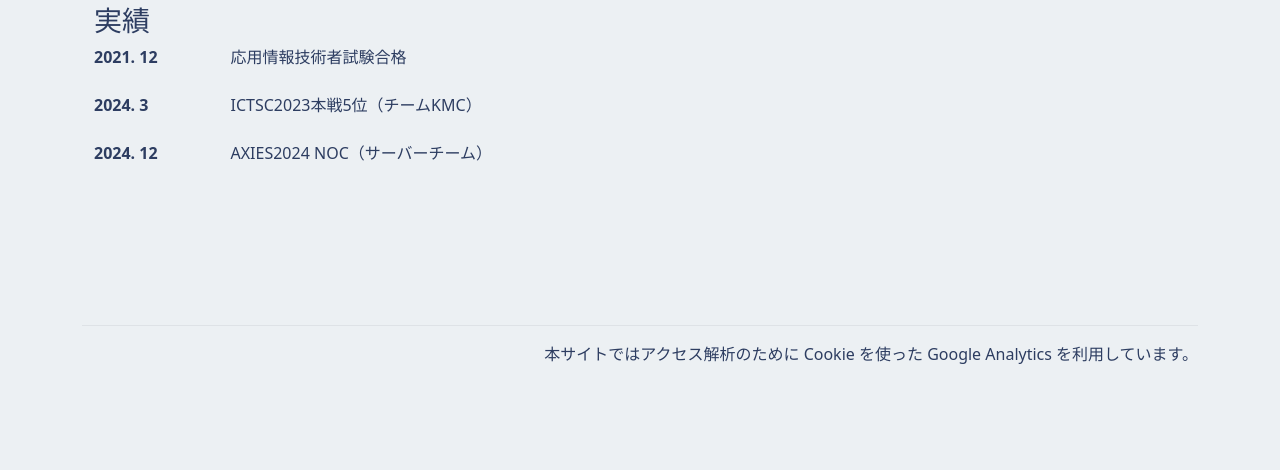
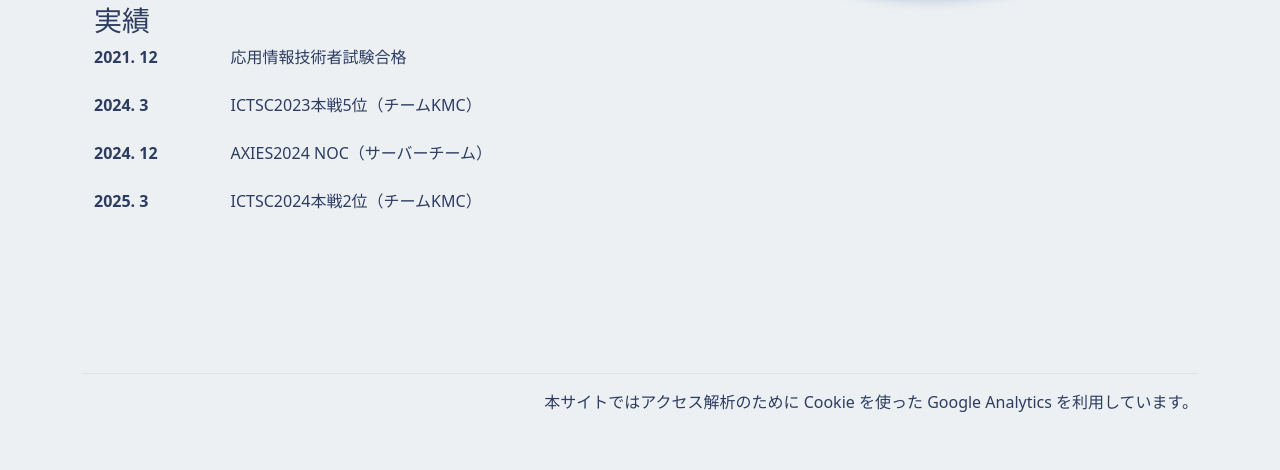
Before and after one commit to crashRT/Portfolio, a Django app: page /info/about/ in a window 1280 px wide. Shown: the part 1352-1822 px from the top of the page. Before the commit the page ends 1716 px from the top, so only its background shows below. Run offline with Django 4.2, Linux system fonts and the light colour scheme.

Commit message:
About更新

```diff
--- a/templates/info/about.html
+++ b/templates/info/about.html
@@ -131,6 +131,10 @@
                             <dd class="col-sm-9">
                                 AXIES2024 NOC（サーバーチーム）</p>
                             </dd>
+                            <dt class="col-sm-3">2025. 3</dt>
+                            <dd class="col-sm-9">
+                                ICTSC2024本戦2位（チームKMC）</p>
+                            </dd>
                         </dl>
 
                     </div>
```
